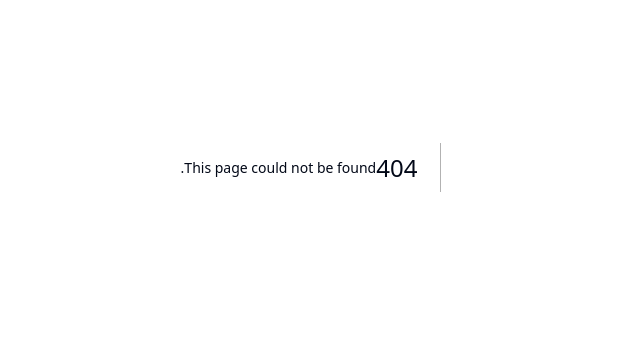
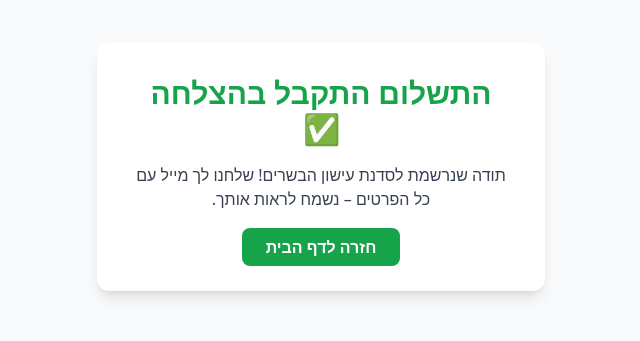
Before and after one commit to ysrc26/smoked_meats_workshop_app, a Next.js app: page /thank-you in a window 1280 px wide. Before the commit this address had no page. Shown: the part 265-606 px from the top of the page, without its empty margins (319-959 px from the left). Built offline with nearby package versions, Linux system fonts and the light colour scheme.

Commit message:
add a simple thank-you page

```diff
--- /dev/null
+++ b/src/app/thank-you/page.tsx
@@ -0,0 +1,21 @@
+export default function ThankYouPage() {
+  return (
+    <main className="flex flex-col items-center justify-center min-h-screen bg-gray-50 px-4">
+      <div className="max-w-md bg-white shadow-lg rounded-xl p-8 text-center">
+        <h1 className="text-3xl font-bold text-green-600 mb-4">
+          התשלום התקבל בהצלחה ✅
+        </h1>
+        <p className="text-gray-700 mb-6">
+          תודה שנרשמת לסדנת עישון הבשרים!
+          שלחנו לך מייל עם כל הפרטים – נשמח לראות אותך.
+        </p>
+        <a
+          href="/"
+          className="bg-green-600 hover:bg-green-700 text-white font-semibold py-2 px-6 rounded-lg transition"
+        >
+          חזרה לדף הבית
+        </a>
+      </div>
+    </main>
+  );
+}
```
